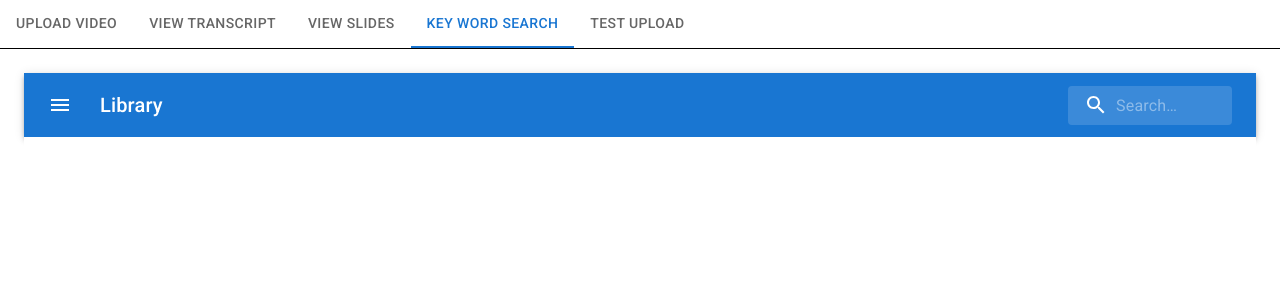
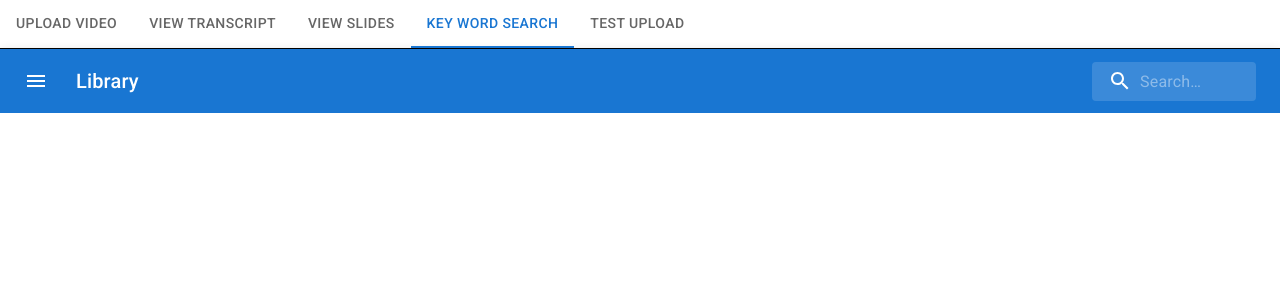
Before and after one commit to maxyu1115/thoth, a React (Create React App) app in the folder frontend/: page / in a window 1280 px wide. Both pictures are taken after a click on the tab "KEY WORD SEARCH". Shown: the top 300 px of the page. Built offline with nearby package versions, Linux system fonts and the light colour scheme.

Commit message:
fixes videos

```diff
--- a/frontend/src/App.tsx
+++ b/frontend/src/App.tsx
@@ -35,6 +35,27 @@ const TabPanel = ({
       aria-labelledby={`thoth-tabpanel-${index}`}
     >
       {value === index && <Box sx={{ p: 3 }}>{children}</Box>}
+    </div>
+  );
+};
+
+const TabPanelWithNoPadding = ({
+  children,
+  index,
+  value,
+}: {
+  children?: React.ReactNode;
+  index: number;
+  value: number;
+}): JSX.Element => {
+  return (
+    <div
+      role="tabpanel"
+      hidden={value !== index}
+      id={`thoth-tabpanel-${index}`}
+      aria-labelledby={`thoth-tabpanel-${index}`}
+    >
+      {value === index && <Box sx={{ p: 0 }}>{children}</Box>}
     </div>
   );
 };
@@ -100,6 +121,7 @@ const App = (): JSX.Element => {
                 controls: true,
                 sources: [{ src: videoUrl, type: 'video/mp4' }],
               }}
+              curTime={0}
             />
             <Button
               onClick={() => playerRef.current?.currentTime(87)}
@@ -129,9 +151,9 @@ const App = (): JSX.Element => {
           ]}
         />
       </TabPanel>
-      <TabPanel value={value} index={3}>
+      <TabPanelWithNoPadding value={value} index={3}>
         <SearchPanel></SearchPanel>
-      </TabPanel>
+      </TabPanelWithNoPadding>
       <TabPanel value={value} index={4}>
         <MyDropzone />
       </TabPanel>
--- a/frontend/src/components/VideoPlayer.tsx
+++ b/frontend/src/components/VideoPlayer.tsx
@@ -6,9 +6,11 @@ import 'video.js/dist/video-js.css';
 export const VideoPlayer = ({
   onReady,
   options,
+  curTime,
 }: {
   onReady?: (player: VideoJsPlayer) => void;
   options?: VideoJsPlayerOptions;
+  curTime?: number;
 }): JSX.Element => {
   const videoRef = useRef<HTMLVideoElement | null>(null);
   const playerRef = useRef<VideoJsPlayer | null>(null);
@@ -21,7 +23,7 @@ export const VideoPlayer = ({
 
       const player = (playerRef.current = videojs(videoElement, options, () => {
         console.log('Player is ready!');
-        onReady?.(player);
+        player.currentTime(curTime??0)
       }));
     }
   }, [options]);
```
